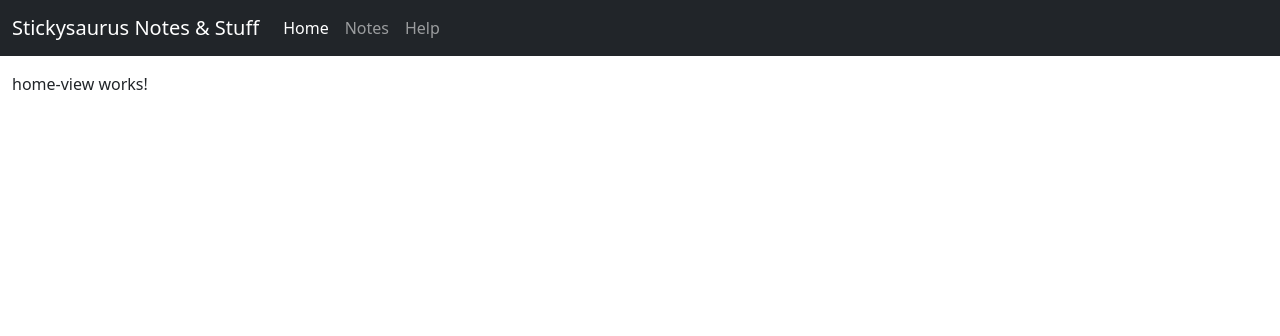
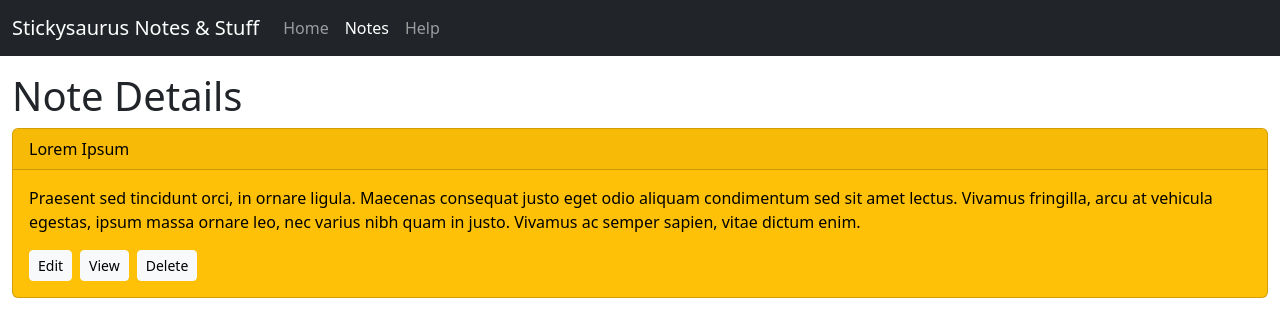
Before and after one commit to shopi-dori/angular-sticky-notes, an Angular app: page /notes/details/1 in a window 1280 px wide. Before the commit this address led to /home. Shown: the top 336 px of the page. Built offline with nearby package versions, Linux system fonts and the light colour scheme.

Commit message:
Added note details view and routing

```diff
--- a/src/app/app-routing.module.ts
+++ b/src/app/app-routing.module.ts
@@ -5,7 +5,7 @@ import { NoteListViewComponent } from './views/note-list-view/note-list-view.com
 import { HelpViewComponent } from './views/help-view/help-view.component';
 import { NoteAddViewComponent } from './views/note-add-view/note-add-view.component';
 import { NoteEditViewComponent } from './views/note-edit-view/note-edit-view.component';
-import { NoteDetailsComponent } from './components/note-details/note-details.component';
+import { NoteDetailsViewComponent } from './views/note-details-view/note-details-view.component';
 
 const ApplicationTitle = 'Stickysaurus Notes & Stuff';
 
@@ -15,12 +15,15 @@ const routes: Routes = [
     title: `Notes | ${ApplicationTitle}`,
     path: 'notes',
     component: NoteListViewComponent,
-    children: [
-      { path: 'add', component: NoteAddViewComponent },
-      { path: 'edit', component: NoteEditViewComponent },
-      { path: 'details', component: NoteDetailsComponent },
-    ],
+    // children: [
+    //   { path: 'add/:id', component: NoteAddViewComponent },
+    //   { path: 'edit/:id', component: NoteEditViewComponent },
+    //   { path: 'details/:id', component: NoteDetailsViewComponent },
+    // ],
   },
+  { title: `Add Note | ${ApplicationTitle}`, path: 'notes/add', component: NoteAddViewComponent },
+  { title: `Edit Note | ${ApplicationTitle}`, path: 'notes/edit/:id', component: NoteEditViewComponent },
+  { title: `Note Details | ${ApplicationTitle}`, path: 'notes/details/:id', component: NoteDetailsViewComponent },
   { title: `Help | ${ApplicationTitle}`, path: 'help', component: HelpViewComponent },
   { path: '**', redirectTo: 'home' },
 ];
--- a/src/app/components/app-navbar/app-navbar.component.html
+++ b/src/app/components/app-navbar/app-navbar.component.html
@@ -7,13 +7,13 @@
     <div class="collapse navbar-collapse" id="navbarSupportedContent">
       <ul class="navbar-nav me-auto mb-2 mb-lg-0">
         <li class="nav-item">
-          <a class="nav-link" routerLink="/home" routerLinkActive="active">Home</a>
+          <a class="nav-link" routerLink="/home" routerLinkActive="active" [routerLinkActiveOptions]="{ exact: false }">Home</a>
         </li>
         <li class="nav-item">
-          <a class="nav-link" routerLink="/notes">Notes</a>
+          <a class="nav-link" routerLink="/notes" routerLinkActive="active" [routerLinkActiveOptions]="{ exact: false }">Notes</a>
         </li>
         <li class="nav-item">
-          <a class="nav-link" routerLink="/help">Help</a>
+          <a class="nav-link" routerLink="/help" routerLinkActive="active" [routerLinkActiveOptions]="{ exact: false }">Help</a>
         </li>
       </ul>
     </div>
--- a/src/app/components/note-details/note-details.component.html
+++ b/src/app/components/note-details/note-details.component.html
@@ -2,8 +2,8 @@
   <div class="card-header">{{note.title}}</div>
   <div class="card-body">
     <p class="card-text">{{note.description}}</p>
-    <a href="#" class="btn btn-light me-2">Edit</a>
-    <a href="#" class="btn btn-light me-2">View</a>
-    <a href="#" class="btn btn-light">Delete</a>
+    <a [routerLink]="['/notes/edit', note.id]" class="btn btn-sm btn-light me-2">Edit</a>
+    <a [routerLink]="['/notes/details', note.id]" class="btn btn-sm btn-light me-2">View</a>
+    <a class="btn btn-sm btn-light" (click)="onDelete($event)">Delete</a>
   </div>
 </div>
--- a/src/app/components/note-details/note-details.component.ts
+++ b/src/app/components/note-details/note-details.component.ts
@@ -1,5 +1,6 @@
 import { Component, Input } from '@angular/core';
 import { Note } from 'src/app/models/note.model';
+import { NotesService } from 'src/app/services/notes.service';
 
 @Component({
   selector: 'asn-note-details',
@@ -8,4 +9,14 @@ import { Note } from 'src/app/models/note.model';
 })
 export class NoteDetailsComponent {
   @Input() note!: Note;
+
+  constructor(private notesService: NotesService) {
+
+  }
+
+  protected onDelete(event: Event): void {
+    event.preventDefault();
+
+    this.notesService.deleteNote(this.note.id);
+  }
 }
--- a/src/app/services/notes.service.ts
+++ b/src/app/services/notes.service.ts
@@ -33,6 +33,14 @@ export class NotesService {
     return matchingNote;
   }
 
+  public addNote(note: Note): void {
+    // TODO
+  }
+
+  public deleteNote(id: number): void {
+    // TODO
+  }
+
   private initializeNotes(): void {
     this.notes = [
       {
--- a/src/app/views/note-details-view/note-details-view.component.html
+++ b/src/app/views/note-details-view/note-details-view.component.html
@@ -1 +1,7 @@
-<p>note-details-view works!</p>
+<h1>Note Details</h1>
+
+<asn-note-details *ngIf="note" [note]="note!"></asn-note-details>
+
+<div *ngIf="!note" class="alert alert-warning" role="alert">
+  No note details available
+</div>
--- a/src/app/views/note-details-view/note-details-view.component.ts
+++ b/src/app/views/note-details-view/note-details-view.component.ts
@@ -1,10 +1,30 @@
-import { Component } from '@angular/core';
+import { Component, OnDestroy, OnInit } from '@angular/core';
+import { ActivatedRoute } from '@angular/router';
+import { Subscription } from 'rxjs';
+import { Note } from 'src/app/models/note.model';
+import { NotesService } from 'src/app/services/notes.service';
 
 @Component({
   selector: 'asn-note-details-view',
   templateUrl: './note-details-view.component.html',
   styleUrls: ['./note-details-view.component.scss']
 })
-export class NoteDetailsViewComponent {
+export class NoteDetailsViewComponent implements OnInit, OnDestroy {
+  protected note: Note | undefined;
 
+  private routeSubscription!: Subscription;
+
+  constructor(private route: ActivatedRoute, private notesService: NotesService) {
+  }
+
+  public ngOnInit(): void {
+    this.routeSubscription = this.route.params.subscribe(params => {
+      const noteId = Number(params['id']);
+      this.note = this.notesService.getNote(noteId);
+    });
+  }
+
+  public ngOnDestroy(): void {
+    this.routeSubscription.unsubscribe();
+  }
 }
--- a/src/app/views/note-list-view/note-list-view.component.html
+++ b/src/app/views/note-list-view/note-list-view.component.html
@@ -1,7 +1,7 @@
 <h1>Notes</h1>
 
 <div class="mb-3">
-  <a routerLink="/home">Add</a>
+  <a routerLink="/notes/add">Add</a>
 </div>
 
 <asn-note-list></asn-note-list>
```
